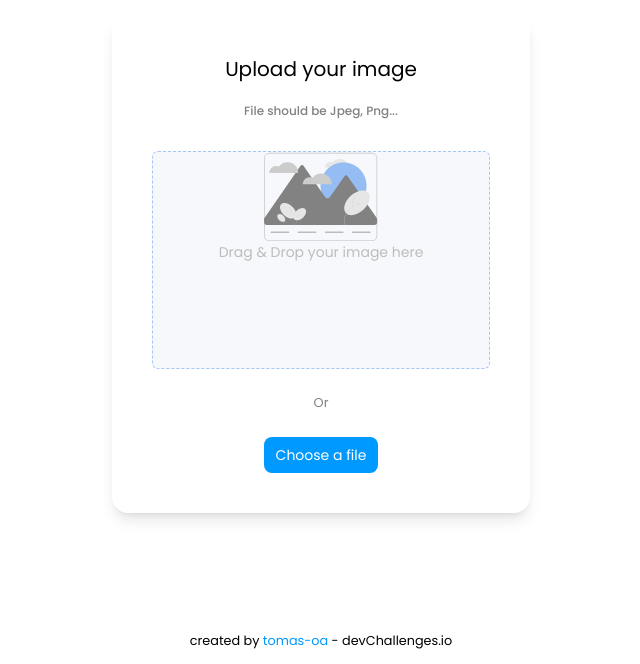
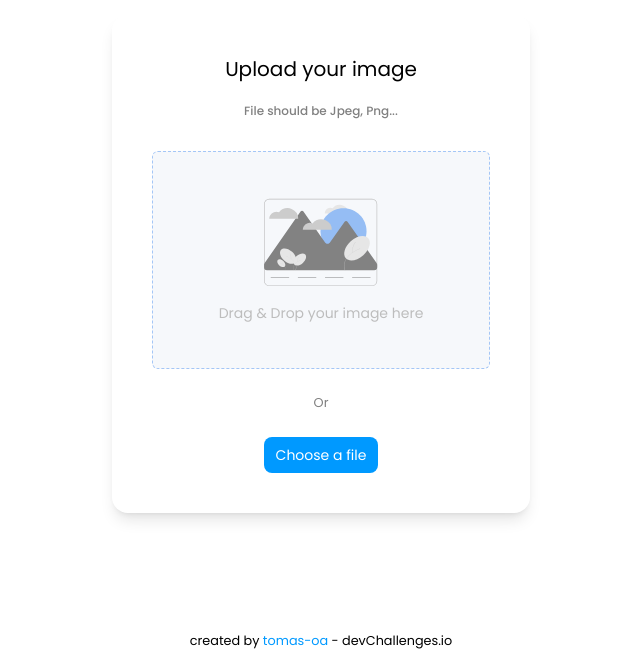
Before and after one commit to tomas-oa/image-uploader, a Next.js app: page / in a window 1280 px wide. Shown: the part 136-800 px from the top of the page, without its empty margins (319-959 px from the left). Built offline with nearby package versions, Linux system fonts and the light colour scheme.

Commit message:
dnd image centered

```diff
--- a/src/app/components/DragAndDropBox.tsx
+++ b/src/app/components/DragAndDropBox.tsx
@@ -2,7 +2,7 @@ import Image from "next/image"
 
 export default function DragAndDropBox () {
   return (
-    <div className="border border-[#a4c6f6] border-dashed min-w-[338px] min-h-[218px] rounded-md mt-8 bg-[#f6f8fb]">
+    <div className="border border-[#a4c6f6] border-dashed min-w-[338px] min-h-[218px] rounded-md mt-8 bg-[#f6f8fb] flex flex-col items-center justify-center">
       <figure className="flex flex-col items-center justify-center">
         <Image
           src='/image.svg'
@@ -11,7 +11,7 @@ export default function DragAndDropBox () {
           height={88}
         />
       </figure>
-    <p className="text-[#bdbdbd] text-sm">Drag & Drop your image here</p>
+      <p className="text-[#bdbdbd] text-sm mt-4">Drag & Drop your image here</p>
     </div>
   )
 }
```
Lines whose indentation alone changed are shown as unchanged.
